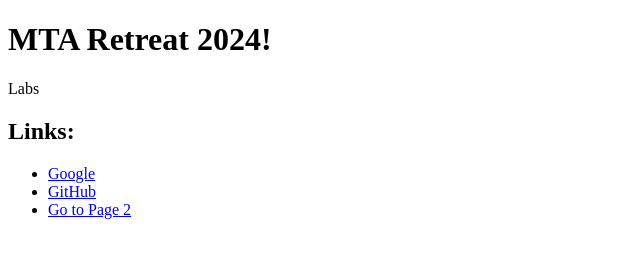
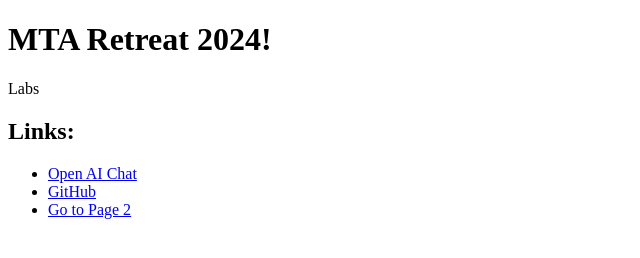
Before and after one commit to YogevShani/mta-retreat, a plain HTML site: page index.html in a window 1280 px wide. Shown: the full height of the page, 0-640 px from the left. Drawn offline with Linux system fonts and the light colour scheme.

Commit message:
Update index.html

```diff
--- a/index.html
+++ b/index.html
@@ -11,7 +11,7 @@
 
     <h2>Links:</h2>
     <ul>
-        <li><a href="https://www.google.com" target="_blank">Google</a></li>
+        <li><a href="https://colab.research.google.com/github/YogevShani/mta-retreat/blob/main/open_ai_chat.ipynb" target="_blank">Open AI Chat</a></li>
         <li><a href="https://www.github.com" target="_blank">GitHub</a></li>
         <li><a href="page2.html">Go to Page 2</a></li>
     </ul>
```
